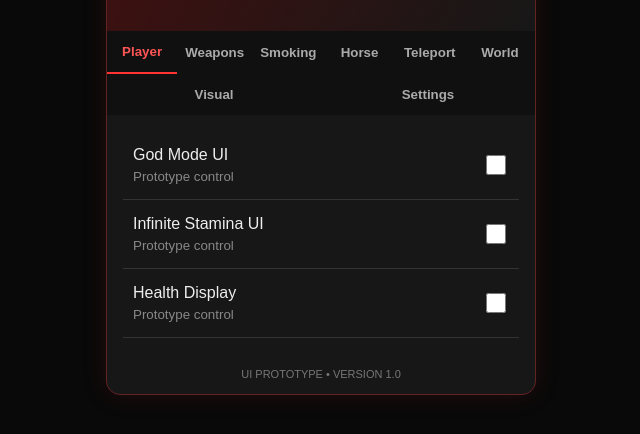
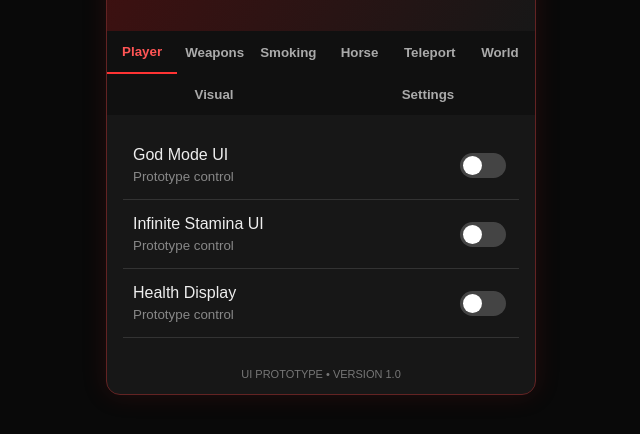
Before and after one commit to isadsalto-cell/rdr2-ultimate-mod-menu, a plain HTML site: page index.html in a window 1280 px wide. Shown: the part 120-554 px from the top of the page, without its empty margins (319-959 px from the left). Drawn offline with Linux system fonts and the light colour scheme.

Commit message:
Update index.html

```diff
--- a/index.html
+++ b/index.html
@@ -35,7 +35,39 @@ body{
   border-bottom:1px solid #333;
 }
 .item small{display:block;color:#888;margin-top:5px}
-.switch{accent-color:#e33;width:20px;height:20px}
+.switch{
+  appearance:none;
+  -webkit-appearance:none;
+  width:46px;
+  height:25px;
+  background:#444;
+  border-radius:30px;
+  position:relative;
+  cursor:pointer;
+  transition:.25s;
+  flex-shrink:0;
+}
+
+.switch:checked{
+  background:#e32636;
+  box-shadow:0 0 12px #e3263677;
+}
+
+.switch::before{
+  content:"";
+  position:absolute;
+  width:19px;
+  height:19px;
+  background:white;
+  border-radius:50%;
+  top:3px;
+  left:3px;
+  transition:.25s;
+}
+
+.switch:checked::before{
+  transform:translateX(21px);
+}
 .footer{text-align:center;padding:14px;color:#777;font-size:11px}
 </style>
 </head>
```
